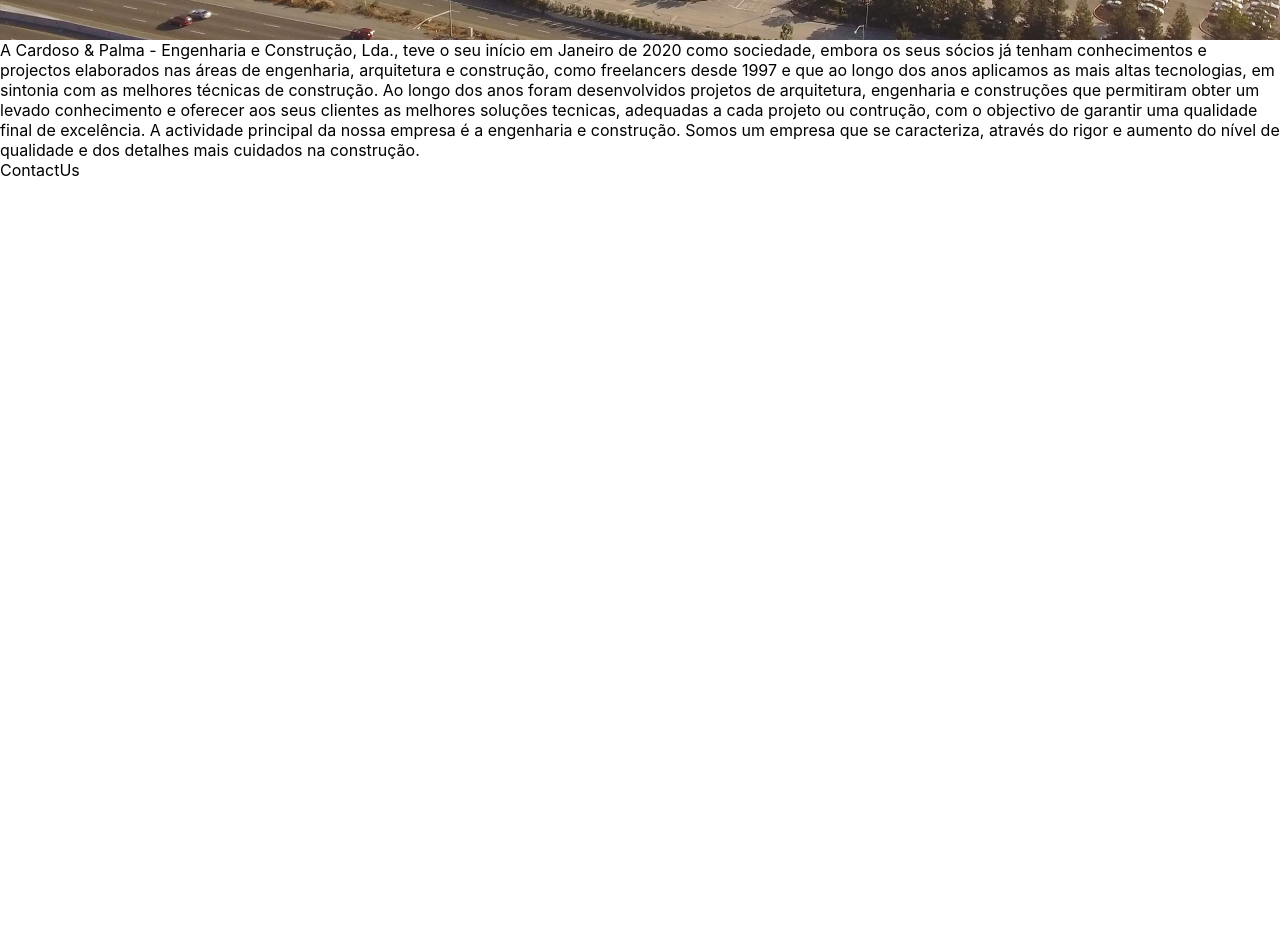
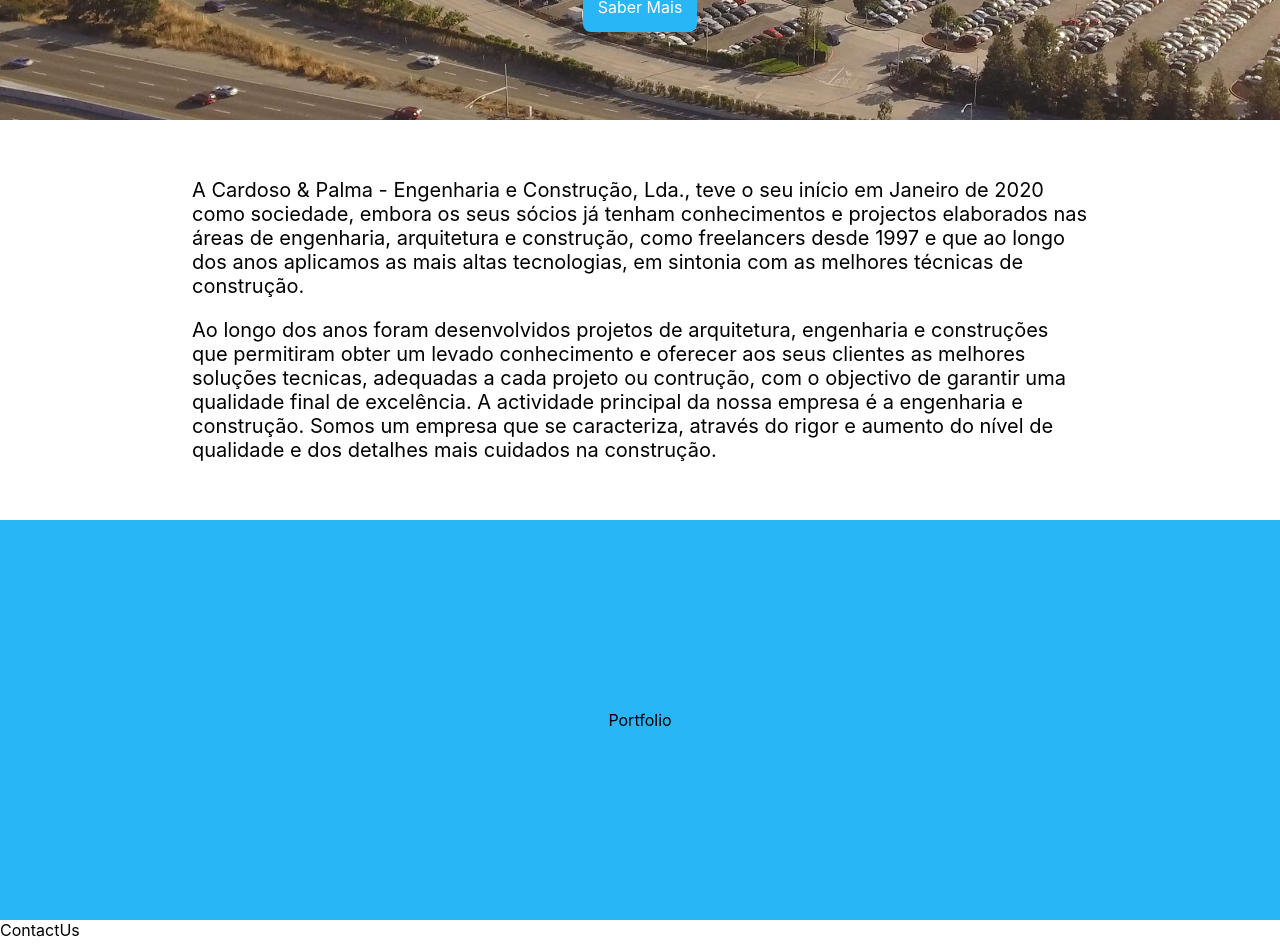
Before and after one commit to cardoso-palma/cardosoepalma, a React (Create React App) app: page / in a window 1280 px wide. Shown: the part 600-1552 px from the top of the page. Before the commit the page ends 800 px from the top, so only its background shows below. Built offline with nearby package versions, Linux system fonts and the light colour scheme.

Commit message:
Working on about us, portfolio and contact us

```diff
--- a/src/AboutUs.js
+++ b/src/AboutUs.js
@@ -1,17 +1,20 @@
 import React from 'react';
+import './aboutus.css'
 
 class AboutUs extends React.Component {
     render() {
         return (
-            <div>
-                A Cardoso &amp; Palma - Engenharia e Construção, Lda., teve o seu início em Janeiro de 2020 como sociedade,
-            embora os seus sócios já tenham conhecimentos e projectos elaborados nas áreas de engenharia, arquitetura e construção,
-            como freelancers desde 1997 e que ao longo dos anos aplicamos as mais altas tecnologias, em sintonia com as melhores técnicas de construção.
+            <div id="aboutus_container">
+                <span id="aboutus_text">
+                        <p>A Cardoso &amp; Palma - Engenharia e Construção, Lda., teve o seu início em Janeiro de 2020 como sociedade,
+                    embora os seus sócios já tenham conhecimentos e projectos elaborados nas áreas de engenharia, arquitetura e construção,
+                    como freelancers desde 1997 e que ao longo dos anos aplicamos as mais altas tecnologias, em sintonia com as melhores técnicas de construção.</p>
 
-              Ao longo dos anos foram desenvolvidos projetos de arquitetura, engenharia e construções que permitiram obter um levado conhecimento
-            e oferecer aos seus clientes as melhores soluções tecnicas, adequadas a cada projeto ou contrução, com o objectivo de garantir uma
-            qualidade final de excelência. A actividade principal da nossa empresa é a engenharia e construção. Somos um empresa que se caracteriza,
-            através do rigor e aumento do nível de qualidade e dos detalhes mais cuidados na construção.
+                    <p>Ao longo dos anos foram desenvolvidos projetos de arquitetura, engenharia e construções que permitiram obter um levado conhecimento
+                    e oferecer aos seus clientes as melhores soluções tecnicas, adequadas a cada projeto ou contrução, com o objectivo de garantir uma
+                    qualidade final de excelência. A actividade principal da nossa empresa é a engenharia e construção. Somos um empresa que se caracteriza,
+                    através do rigor e aumento do nível de qualidade e dos detalhes mais cuidados na construção.</p>
+                </span>
             </div>
         );
     }
--- a/src/ContactUs.js
+++ b/src/ContactUs.js
@@ -1,9 +1,10 @@
 import React from 'react';
+import './contactus.css'
 
 class ContactUs extends React.Component {
     render() {
         return (
-            <div>
+            <div id="contactus_container">
                ContactUs
             </div>
         );
--- a/src/Homepage.js
+++ b/src/Homepage.js
@@ -2,6 +2,7 @@
 import Menu from './Menu'
 import PhotoSlider from './PhotoSlider'
 import AboutUs from './AboutUs'
+import Portfolio from './Portfolio'
 import ContactUs from './ContactUs'
 import './index.css'
 
@@ -14,6 +15,7 @@
                     <PhotoSlider />
                 </div>
                 <AboutUs />
+                <Portfolio />
                 <ContactUs />
             </div>
         );
--- a/src/Menu.js
+++ b/src/Menu.js
@@ -11,9 +11,9 @@
 
                 </div>
                 <div id='menuOptions'>
-                    <a href="#"> About Us </a>
+                    <a href="#aboutus_container"> About Us </a>
                     <a href="#"> Portfolio </a>
-                    <a href="#"> Contact Us </a>
+                    <a href="#contactus_container"> Contact Us </a>
                 </div>
             </div>
         );
--- /dev/null
+++ b/src/Portfolio.js
@@ -0,0 +1,14 @@
+import React from 'react';
+import './portfolio.css'
+
+class Portfolio extends React.Component {
+    render() {
+        return (
+            <div id="portfolio_container">
+               Portfolio
+            </div>
+        );
+    }
+}
+
+export default Portfolio;
--- /dev/null
+++ b/src/aboutus.css
@@ -0,0 +1,13 @@
+#aboutus_container {
+    display: flex;
+    justify-content: center;
+    align-items: center;
+    min-height: 50%;
+    overflow: auto;
+}
+
+#aboutus_text {
+    margin-left: 15%;
+    margin-right: 15%;
+    font-size: 15pt;
+}
--- /dev/null
+++ b/src/contactus.css
@@ -0,0 +1,3 @@
+#contactus_container {
+    min-height: 10%
+}
--- a/src/index.css
+++ b/src/index.css
@@ -1,5 +1,5 @@
 :root {
-  --primary-color: #2196f3;
+  --primary-color: #29b6f6;
   --primary-color-darker: rgb(21, 124, 207);
 }
 
@@ -29,7 +29,7 @@
 
 
 .init-section {
-  min-height: 80%;
+  min-height: 90%;
   background-image: url("./images/tesla-giga-factory.jpg");
   background-size: cover;
 }
--- a/src/menu.css
+++ b/src/menu.css
@@ -15,7 +15,7 @@
 
 #logo{
     width: 40%;
-    margin-left: 15%;
+    margin-left: 5%;
 }
 
 #logo img {
@@ -26,7 +26,7 @@
 #menuOptions {
     width: 60%;
     text-align: right;
-    margin-right: 15%;
+    margin-right: 5%;
     justify-content: flex-end;
 }
 
--- /dev/null
+++ b/src/portfolio.css
@@ -0,0 +1,8 @@
+#portfolio_container {
+    display: flex;
+    justify-content: center;
+    align-items: center;
+    min-height: 50%;
+    overflow: auto;
+    background-color: var(--primary-color);
+}
```
